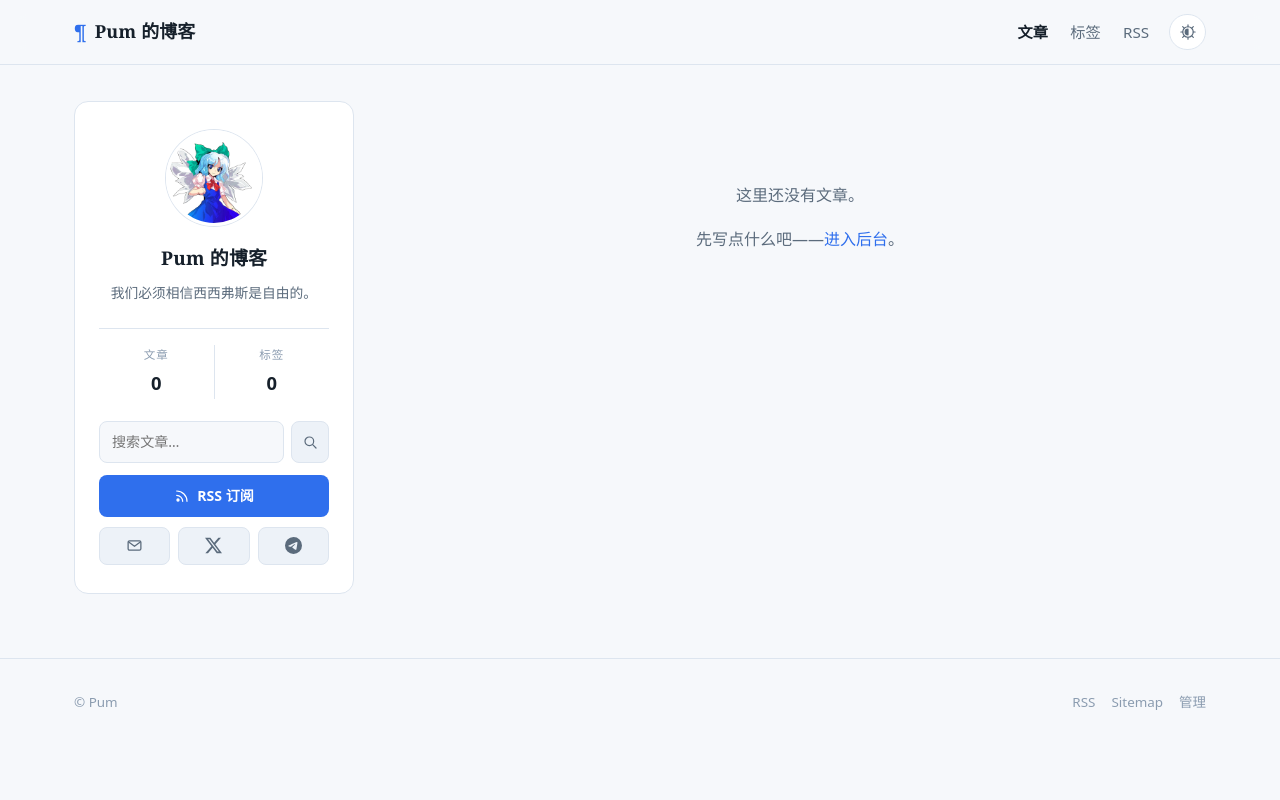
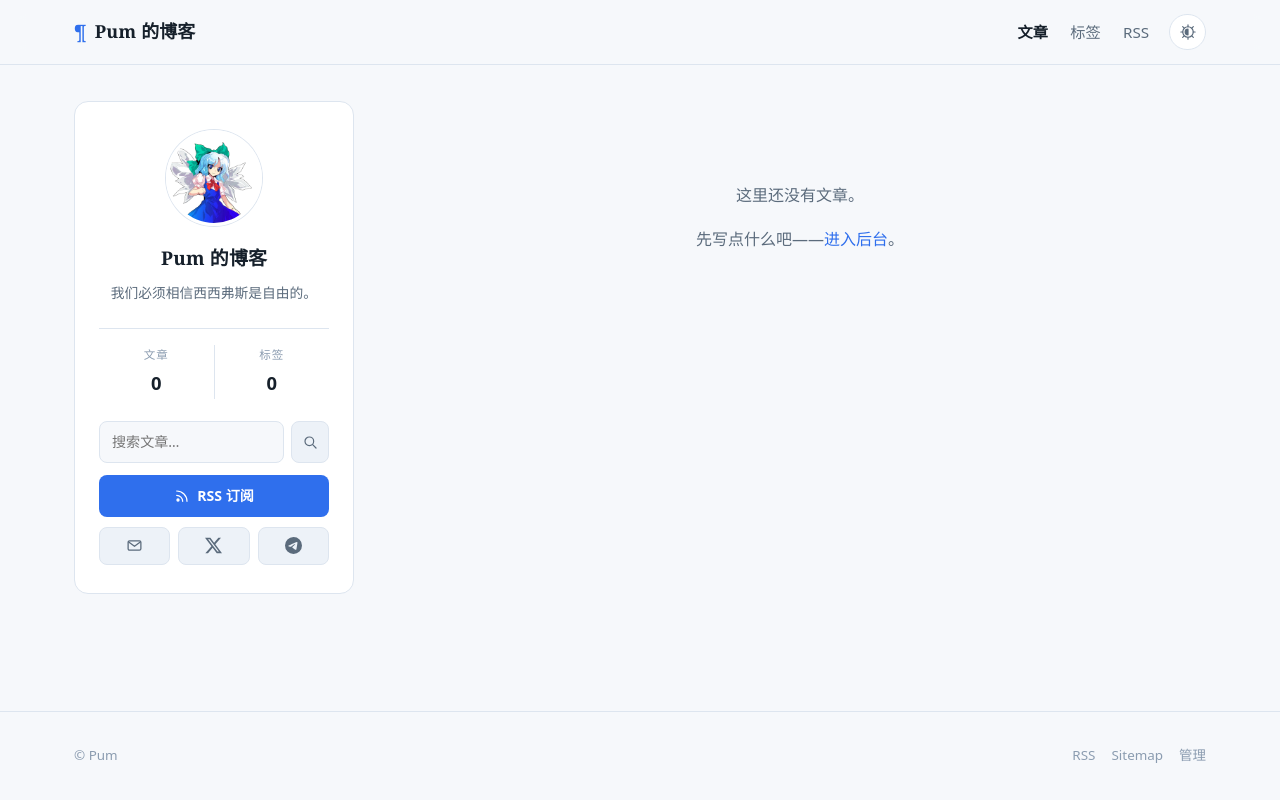
Before and after one commit to alex-emo/alex-pum-blog, a FastAPI app: page / in a window 1280 px wide. Run offline with FastAPI, Linux system fonts and the light colour scheme; data that the repository does not hold is empty.

Commit message:
fix(layout): 页脚固定到底部，短页面不再出现悬空分隔线

```diff
--- a/app/static/css/style.css
+++ b/app/static/css/style.css
@@ -60,6 +60,9 @@ html[data-theme="dark"] { color-scheme: dark; }
 
 body {
   margin: 0;
+  min-height: 100vh;
+  display: flex;
+  flex-direction: column;
   background: var(--bg);
   color: var(--fg);
   font-family: var(--font-sans);
@@ -130,7 +133,7 @@ html[data-theme-mode="light"] .theme-toggle .icon-light,
 html[data-theme-mode="dark"] .theme-toggle .icon-dark { display: block; }
 
 /* ============================================================ 主体布局 */
-.main { padding-top: 2.25rem; padding-bottom: 4rem; min-height: 65vh; }
+.main { flex: 1 0 auto; padding-top: 2.25rem; padding-bottom: 4rem; }
 .layout {
   display: grid; grid-template-columns: 280px minmax(0, 1fr);
   gap: 2.5rem; align-items: start;
@@ -437,7 +440,7 @@ html[data-theme-mode="dark"] .theme-toggle .icon-dark { display: block; }
 .error-actions { display: flex; gap: .75rem; justify-content: center; margin-top: 1.5rem; }
 
 /* ============================================================ 页脚 */
-.site-footer { border-top: 1px solid var(--border); padding: 2rem 0; font-size: .84rem; color: var(--fg-faint); }
+.site-footer { margin-top: auto; border-top: 1px solid var(--border); padding: 2rem 0; font-size: .84rem; color: var(--fg-faint); }
 .footer-inner { display: flex; justify-content: space-between; gap: 1rem; flex-wrap: wrap; }
 .footer-inner p { margin: 0; }
 .footer-links { display: flex; gap: 1rem; }
```
